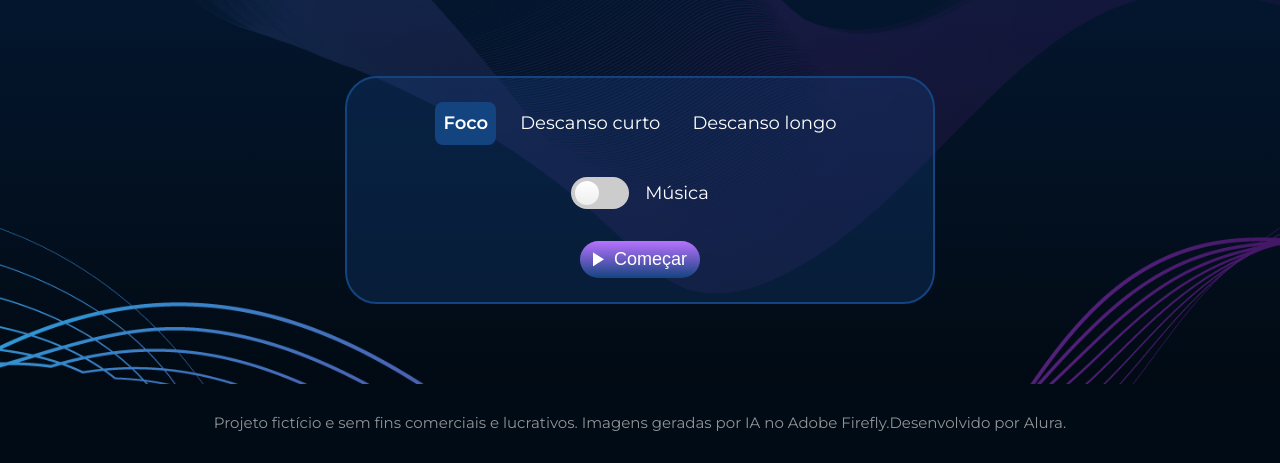
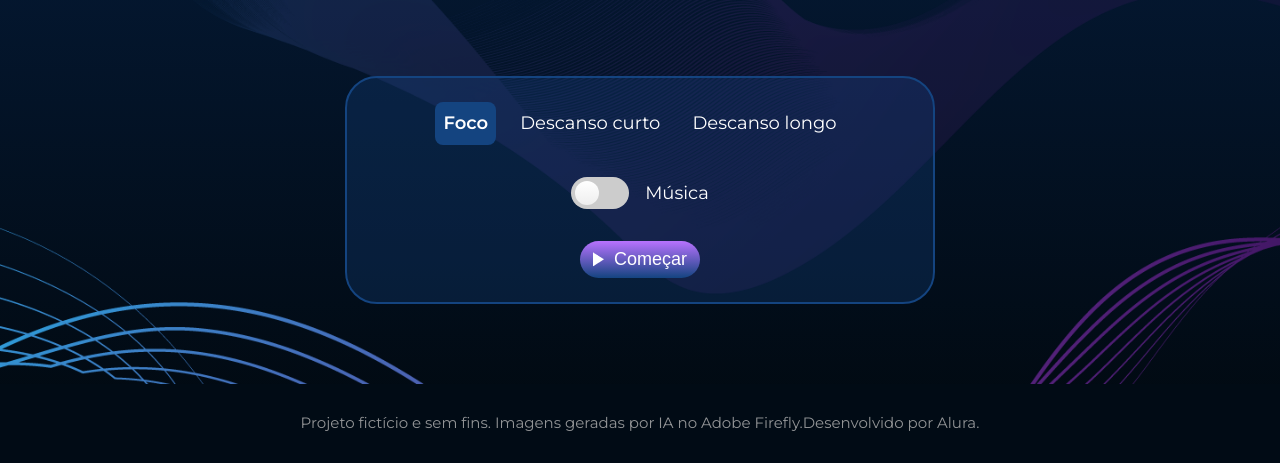
Before and after one commit to LeticiaMoraes0/Fokus, a plain HTML site: page index.html in a window 1280 px wide. Shown: the part 548-1011 px from the top of the page. Drawn offline with nearby package versions, Linux system fonts and the light colour scheme; a web font is replaced by a local one.

Commit message:
feat: Atualizacao

```diff
--- a/index.html
+++ b/index.html
@@ -4,7 +4,7 @@
 <head>
     <meta charset="UTF-8">
     <meta name="viewport" content="width=device-width, initial-scale=1.0">
-    <title>FokusLeticia</title>
+    <title>Fokus</title>
     <link rel="shortcut icon" href="./imagens/favicon.ico" type="image/x-icon">
     <link rel="stylesheet" href="https://cdnjs.cloudflare.com/ajax/libs/meyer-reset/2.0/reset.min.css"
         integrity="sha512-NmLkDIU1C/C88wi324HBc+S2kLhi08PN5GDeUVVVC/BVt/9Izdsc9SVeVfA1UZbY3sHUlDSyRXhCzHfr6hmPPw=="
@@ -72,7 +72,7 @@
 
         <footer class="app__footer">
             <p class="app__footer-text">
-                Projeto fictício e sem fins comerciais e lucrativos. Imagens geradas por IA no Adobe Firefly.Desenvolvido por Alura.
+                Projeto fictício e sem fins. Imagens geradas por IA no Adobe Firefly.Desenvolvido por Alura.
             </p>
         </footer>
     </main>
```
